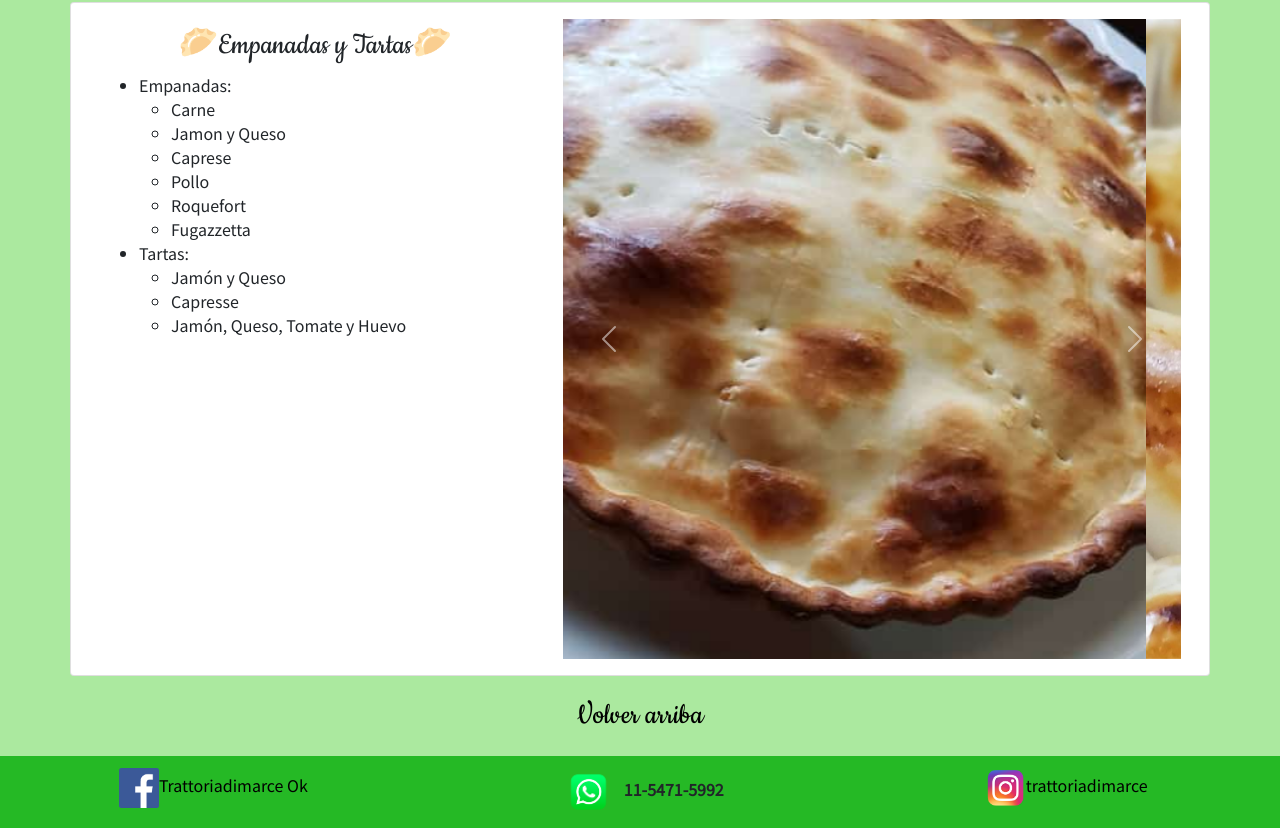
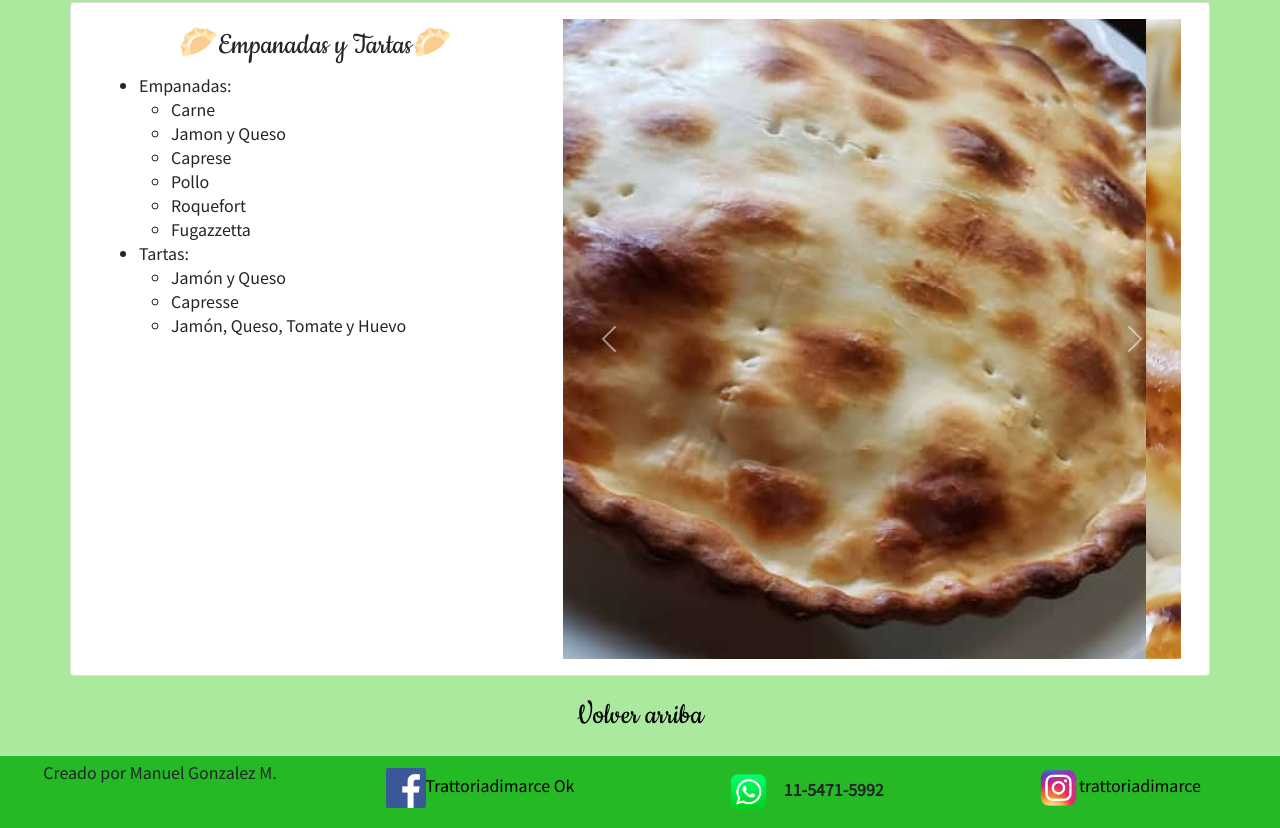
Before and after one commit to manugonzalezm/4ta_entrega_proyecto_final, a website: page comidas.html in a window 1280 px wide. Shown: the part 4386-5214 px from the top of the page. Drawn offline with nearby package versions, Linux system fonts and the light colour scheme.

Commit message:
Firma en el footer

```diff
--- a/comidas.html
+++ b/comidas.html
@@ -362,16 +362,19 @@
     <footer>
         <div class="container-fluid fondo_verde2">
             <section class="row">
-                <div class="col-4 texto_centrado p-1">
+                <div class="col-3 texto_centrado p-1">
+                        <span class="footer_items font_normal">Creado por Manuel Gonzalez M.</span>
+                </div>
+                <div class="col-3 texto_centrado p-1">
                     <a href="https://www.facebook.com/trattoriadimarce.marce" class="font_normal" target="_blank">
                         <img class="logos_redes my-2" src="img/logo-facebook.png" alt="logoFacebook"><span class="footer_items">Trattoriadimarce Ok</span>
                     </a>
                 </div>
-                <div class="col-4 texto_centrado p-1 font_normal">
+                <div class="col-3 texto_centrado p-1 font_normal">
                     <img class="logo_wpp my-0" src="img/logo-whatsapp.png" alt="logo de whatsapp">
                     <strong class="footer_items">11-5471-5992</strong>
                 </div>
-                <div class="col-4 texto_centrado p-1">
+                <div class="col-3 texto_centrado p-1">
                     <a href="https://www.instagram.com/trattoriadimarce/" class="font_normal" target="_blank">
                         <img class="logos_redes my-2" src="img/icono-instagram.jpg" alt="logoInstagram"><span class="footer_items">trattoriadimarce</span>
                     </a>
```
Also changed, not shown: congelados.html (+6 -3 lines), contacto.html (+6 -3 lines), index.html (+6 -3 lines), nosotros.html (+6 -3 lines).
